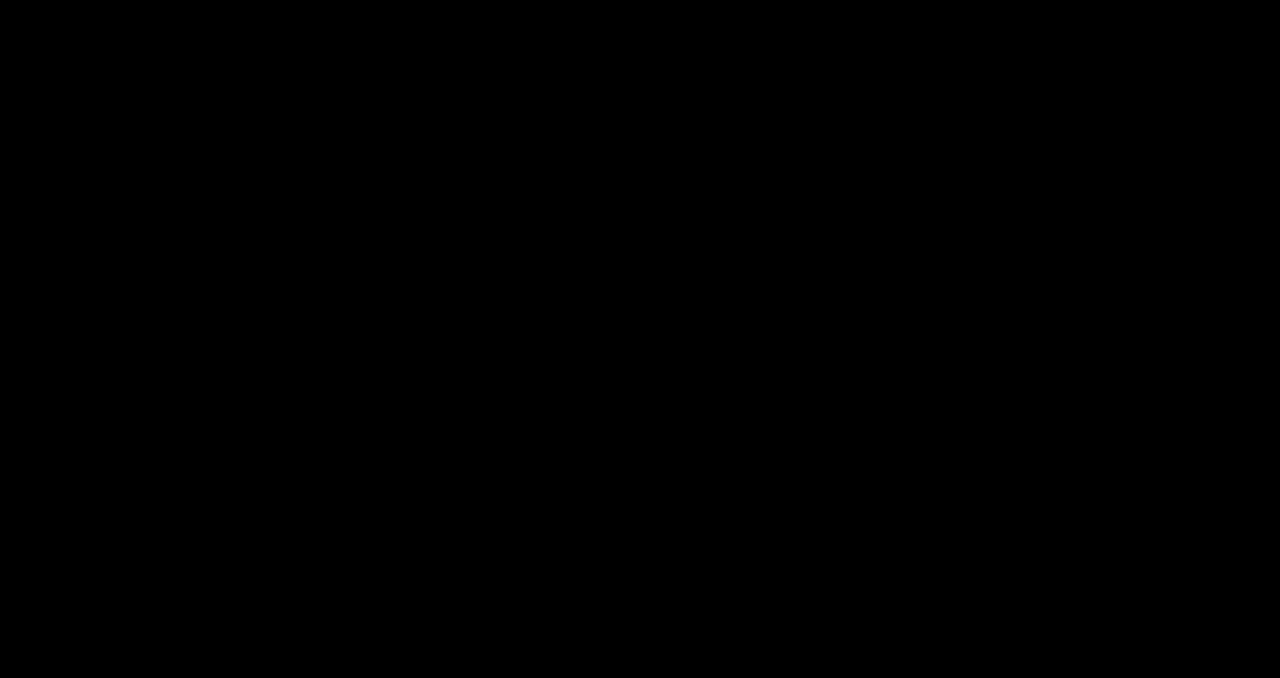
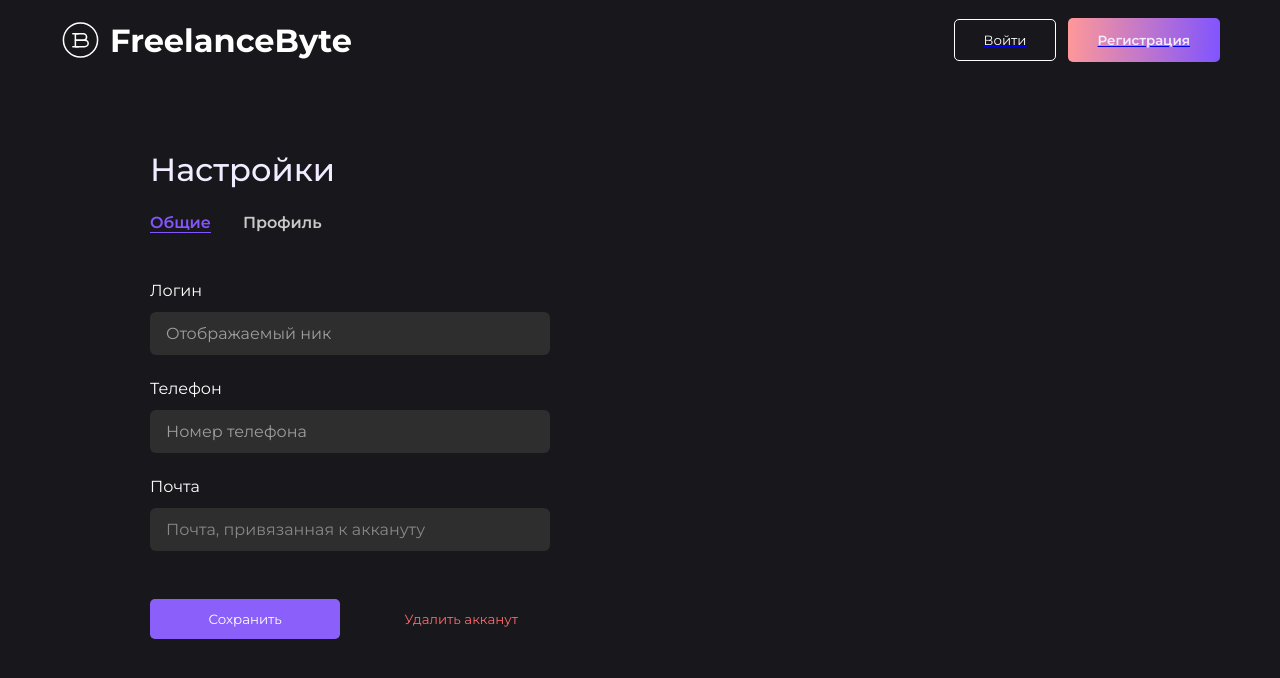
Before and after one commit to Akane07/byte-front, a Nuxt app: page /profile/my/settings in a window 1280 px wide. Shown: the top 678 px of the page. Built offline with nearby package versions, Linux system fonts and the light colour scheme.

Commit message:
profile settings

```diff
--- a/assets/styles/vars.scss
+++ b/assets/styles/vars.scss
@@ -10,7 +10,10 @@ $tag-secondary-color: #494949;
 $text-color-main: #F1ECFF;
 $text-color-secondary: #9E9E9E;
 $text-color-header: #C5C5C5;
+$text-link-color: #C9C9C9;
 $text-white: #fff;
+$text-red: #FF6969;
+$text-placeholder: #9E9E9F;
 
 // цвет кнопок
 $button-color-gradient: linear-gradient(92.51deg, #FF9898 0.48%, #8054FF 100%);
--- a/components/UI/DevButton.vue
+++ b/components/UI/DevButton.vue
@@ -19,6 +19,7 @@ button {
     display: flex;
     gap: 8px;
     align-items: center;
+    justify-content: center;
     white-space: nowrap;
 }
 
--- /dev/null
+++ b/components/UI/DevInput.vue
@@ -0,0 +1,44 @@
+<template>
+    <div class="input">
+        <input :type="type" :placeholder="placeholder" :value="modelValue" @input="$emit('update:modelValue', $event.target.value)" :disabled="disabled">
+    </div>
+</template>
+
+<script setup lang="ts">
+defineProps<{
+    placeholder: string;
+    modelValue: any;
+    type: 'text' | 'password';
+    disabled?: boolean;
+}>();
+</script>
+
+<style lang="scss" scoped>
+@import '../../assets/styles/vars.scss';
+
+.input {
+    width: 100%;
+    border-radius: 6px;
+    background: $tag-color;
+    cursor: pointer;
+
+    input {
+        padding: 12px 16px;
+        background: transparent;
+        border: none;
+        outline: none;
+        color: $text-color-main;
+        font-size: 16px;
+        width: 100%;
+
+        &::placeholder {
+            color: $text-placeholder;
+        }
+
+        &:disabled {
+            opacity: 0.8;
+            cursor: not-allowed;
+        }
+    }
+}
+</style>
--- a/components/UI/DevNavMenu.vue
+++ b/components/UI/DevNavMenu.vue
@@ -16,8 +16,8 @@
                 </NuxtLink>
             </div>
             <div v-else class="nav-buttons">
+                <IconsHome class="pointer" @click="navigateTo('/orders')"></IconsHome>
                 <IconsChat class="pointer"></IconsChat>
-                <IconsNotifications class="pointer"></IconsNotifications>
                 <UIUserAvatar class="pointer" @click="showMenu = !showMenu"></UIUserAvatar>
                 <IconsArrow class="pointer arrow" @click="showMenu = !showMenu" :class="{ active: showMenu }">
                 </IconsArrow>
@@ -29,7 +29,7 @@
                         <div class="border"></div>
                     </div>
                     <div class="menu-content">
-                        <NuxtLink class="pointer" @click="navigateTo('/profile/my/projects')">Мои проекты</NuxtLink>
+                        <NuxtLink class="pointer" @click="navigateTo('/orders/my')">Мои заказы</NuxtLink>
                         <!-- <NuxtLink class="pointer">Мои услуги</NuxtLink> -->
                         <NuxtLink class="pointer" @click="navigateTo('/profile/my/portfolio')">Портфолио</NuxtLink>
                         <div class="border"></div>
--- a/pages/orders/index.vue
+++ b/pages/orders/index.vue
@@ -39,7 +39,8 @@
                     </div>
                 </div>
                 <div class="orders_list">
-                    <OrdersOrderCard v-for="order in orderStore.orders" :key="order.id" :order="order" @showOrder="showOrder"></OrdersOrderCard>
+                    <OrdersOrderCard v-for="order in orderStore.orders" :key="order.id" :order="order"
+                        @showOrder="showOrder"></OrdersOrderCard>
                 </div>
             </div>
         </div>
@@ -52,6 +53,8 @@
 import { type Order } from '~/api/order-api';
 import { useOrderStore } from '~/store/orderStore';
 import { useUserStore } from '~/store/userStore';
+
+const route = useRoute();
 
 const userStore = useUserStore();
 const orderStore = useOrderStore();
--- a/pages/profile/my/index.vue
+++ b/pages/profile/my/index.vue
@@ -3,45 +3,37 @@
     <UIBackground></UIBackground>
 
     <div class="wrapper">
-        <div class="profile">
+        <div class="profile" v-if="userStore.user">
             <div class="main_info">
                 <div class="left_part">
                     <div class="avatar">
                         <UIProfileAvatar></UIProfileAvatar>
-                        <p>llpeach</p>
+                        <p>{{ userStore.user.nickname || 'без ника' }}</p>
                     </div>
                     <div class="stats">
                         <div class="stat">
                             <IconsMap></IconsMap>
-                            <span>Россия</span>
+                            <span>{{ userStore.user.country || 'страна не указана' }}</span>
                         </div>
                         <div class="stat">
                             <IconsClock></IconsClock>
-                            <span>На сайте с 8 марта 2025г.</span>
+                            <span>На сайте с {{ useUserCreated(userStore.user.created_at) }}</span>
                         </div>
                         <div class="stat">
                             <IconsSun></IconsSun>
-                            <span>Был в сети 20 минут назад</span>
+                            <span>Был в сети {{ useOrderCreated(userStore.user.last_seen) }}</span>
                         </div>
                     </div>
                 </div>
                 <div class="border"></div>
                 <div class="middle_part">
-                    <p class="name">Степан</p>
-                    <p class="speciality">Fullstack разработчик, дизайнер</p>
-                    <span>Во фронтенде больше 5ти лет варюсь (с учетом самообучения). Могли бы связаться в тг для того,
-                        чтобы я мог узнать подробнее о проекте, а вы обо мне. Может ещё не нашли исполнителя, тогда я
-                        был бы рад взяться за дело. Времени сейчас много, могу уделить время проекту, как основному.
-                        Ссылка на гитхаб (он не супер широкий, потому что проекты все принадлежат в итоге компании и/или
-                        репозитории в скрытой организации) - https://github.com/LegionLiner.
-                        Основной мой стек - экосистема Vue + TS. Если интересны сухие буковки, то вот мой полный стек
-                        знаний:
-                        JavaScript, TypeScript, Vue.js, Vue Router, Pinia (Vuex), Vuetify, React.js, Zustand, twig.js,
-                        jQuery, HTML, CSS, SASS, SCSS, Tailwind, Nuxt.js, Next.js, Node.js, Vite.js, Vitest.</span>
+                    <p class="name">{{ userStore.user.name }}</p>
+                    <p class="speciality">{{ userStore.user.speciality.join(', ') }}</p>
+                    <span>{{ userStore.user.description || 'Нет описания' }}</span>
                 </div>
                 <div class="border"></div>
                 <div class="right_part">
-                    <UIDevButton :active="true">
+                    <UIDevButton :active="true" @click="navigateTo('/profile/my/settings')">
                         <IconsSettings></IconsSettings>
                         Настройки профиля
                     </UIDevButton>
@@ -49,13 +41,13 @@
                         <div class="average">
                             <div class="star">
                                 <img src="../../../assets/images/star.png" alt="star" width="20px" height="20px">
-                                4.5
+                                {{ userStore.user.rating }}
                             </div>
                             <p>Оценка исполнителя</p>
                         </div>
                         <div class="stats">
                             <div class="stat">
-                                <span>123</span>
+                                <span>{{ userStore.user.orders_count }}</span>
                                 <p>Заказов выполнено</p>
                             </div>
                             <div class="stat">
@@ -63,12 +55,8 @@
                                 <p>Успешных заказов</p>
                             </div>
                             <div class="stat">
-                                <span>35</span>
+                                <span>{{ userStore.user.reviews_count }}</span>
                                 <p>Получено отзывов</p>
-                            </div>
-                            <div class="stat">
-                                <span>123</span>
-                                <p>Заказов выполнено</p>
                             </div>
                         </div>
                     </div>
@@ -94,6 +82,12 @@
         </div>
     </div>
 </template>
+
+<script setup lang="ts">
+import { useUserStore } from '~/store/userStore';
+
+const userStore = useUserStore();
+</script>
 
 <style lang="scss" scoped>
 @import '../../../assets/styles/vars.scss';
@@ -135,7 +129,7 @@
                 display: flex;
                 flex-direction: column;
                 gap: 16px;
-                min-width: 220px;
+                min-width: 230px;
                 padding-bottom: 18px;
 
                 .avatar {
@@ -164,6 +158,7 @@
                 flex-direction: column;
                 gap: 12px;
                 padding-bottom: 18px;
+                width: 100%;
 
                 .name {
                     font-weight: 600;
--- a/pages/profile/my/settings.vue
+++ b/pages/profile/my/settings.vue
@@ -1,5 +1,170 @@
 <template>
-    <div>
-        мой профиль
+    <UIDevNavMenu></UIDevNavMenu>
+    <div class="wrapper">
+        <div class="settings_wrapper">
+            <div class="settings">
+                <div class="header">
+                    <h2>Настройки</h2>
+                    <div class="pages">
+                        <p class="page" :class="{ 'active': active === 'general' }" @click="active = 'general'">Общие
+                        </p>
+                        <p class="page" :class="{ 'active': active === 'profile' }" @click="active = 'profile'">Профиль
+                        </p>
+                    </div>
+                </div>
+                <div class="settings_form">
+                    <div class="block">
+                        <p>Логин</p>
+                        <UIDevInput v-model="general.nickname" type="text" placeholder="Отображаемый ник"></UIDevInput>
+                    </div>
+                    <div class="block">
+                        <p>Телефон</p>
+                        <UIDevInput v-model="general.phone" type="text" placeholder="Номер телефона"></UIDevInput>
+                    </div>
+                    <div class="block">
+                        <p>Почта</p>
+                        <UIDevInput v-model="general.email" type="text" placeholder="Почта, привязанная к аккануту" disabled></UIDevInput>
+                    </div>
+                </div>
+                <div class="buttons">
+                    <UIDevButton :active="true" @click="saveUser" style="width: 200px;">Сохранить</UIDevButton>
+                    <button class="delete">Удалить акканут</button>
+                </div>
+            </div>
+        </div>
     </div>
-</template>s
+</template>
+
+<script setup lang="ts">
+import { useUserStore } from '~/store/userStore';
+
+const userStore = useUserStore();
+
+const active = ref('general');
+
+const general = ref<any>({
+    nickname: '',
+    phone: '',
+    email: '',
+});
+
+const profile = ref({
+    name: '',
+    speciality: [],
+});
+
+async function saveUser() {
+    const updateData = {
+        ...general.value,
+        ...profile.value
+    };
+    delete updateData.email;
+
+    await userStore.editMe(updateData);
+}
+
+onMounted(async () => {
+    await userStore.checkAuth();
+    if (!userStore.user?.id) return;
+
+    general.value = {
+        nickname: userStore.user.nickname,
+        phone: userStore.user.phone,
+        email: userStore.user.email
+    };
+})
+</script>
+
+<style lang="scss" scoped>
+@import '../../../assets/styles/vars.scss';
+
+.wrapper {
+    width: 100%;
+    height: 100dvh;
+    background: $input-auth;
+    position: absolute;
+    top: 0;
+    left: 0;
+    display: flex;
+    justify-content: center;
+    padding: 150px;
+
+    .settings_wrapper {
+        max-width: 1400px;
+        width: 100%;
+
+        .settings {
+            width: 100%;
+            max-width: 400px;
+            color: $text-color-main;
+            display: flex;
+            flex-direction: column;
+            gap: 48px;
+
+            .header {
+                display: flex;
+                flex-direction: column;
+                gap: 24px;
+
+                h2 {
+                    font-weight: 500;
+                    font-size: 32px;
+                }
+
+                .pages {
+                    display: flex;
+                    gap: 32px;
+
+                    .page {
+                        color: $text-link-color;
+                        font-weight: 600;
+                        transition: color 0.2s ease-in;
+                        cursor: pointer;
+
+                        &:hover {
+                            color: $select-enabled;
+                        }
+
+                        &.active {
+                            color: $select-enabled;
+                            border-bottom: 1px solid $select-enabled;
+                        }
+                    }
+                }
+            }
+
+            .settings_form {
+                display: flex;
+                flex-direction: column;
+                gap: 24px;
+
+                .block {
+                    display: flex;
+                    flex-direction: column;
+                    gap: 12px;
+
+                    p {
+                        color: white;
+                    }
+                }
+            }
+
+            .buttons {
+                display: flex;
+                align-content: center;
+                gap: 32px;
+
+                .delete {
+                    border: none;
+                    outline: none;
+                    background: transparent;
+                    color: $text-red;
+                    padding: 0 32px;
+                    cursor: pointer;
+                    white-space: nowrap;
+                }
+            }
+        }
+    }
+}
+</style>
```
Also changed, not shown: api/user-api.ts (+12 -0 lines), components/icons/Home.vue (added, +8 -0 lines), store/userStore.ts (+9 -2 lines).
